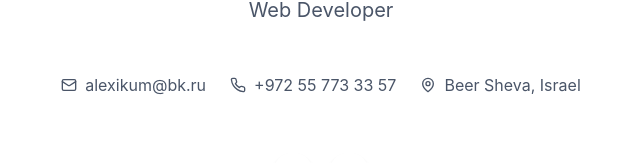
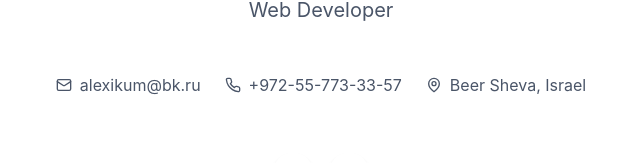
Before and after one commit to Sa6e4ka/cv, a React (Vite) app: page / in a window 1280 px wide. Shown: the part 450-613 px from the top of the page, without its empty margins (319-959 px from the left). Built offline with nearby package versions, Linux system fonts and the light colour scheme.

Commit message:
App.tsx fixed

```diff
--- a/src/App.tsx
+++ b/src/App.tsx
@@ -58,7 +58,7 @@ function App() {
       {/* Header Section */}
       <VStack spacing={6} mb={16} as="header">
         <Image
-          src="../photo of me.jpg" // укажите путь к фото
+          src="../photo of me.jpg"
           alt="Your Name"
           boxSize="250px" // настройте размер изображения по желанию
           objectFit="cover"
@@ -82,7 +82,7 @@ function App() {
 
         <HStack spacing={6} mb={8} wrap="wrap" justify="center">
           <ContactItem icon={Mail} text="alexikum@bk.ru" />
-          <ContactItem icon={Phone} text="+972 55 773 33 57" />
+          <ContactItem icon={Phone} text="+972-55-773-33-57" />
           <ContactItem icon={MapPin} text="Beer Sheva, Israel" />
         </HStack>
 
```
